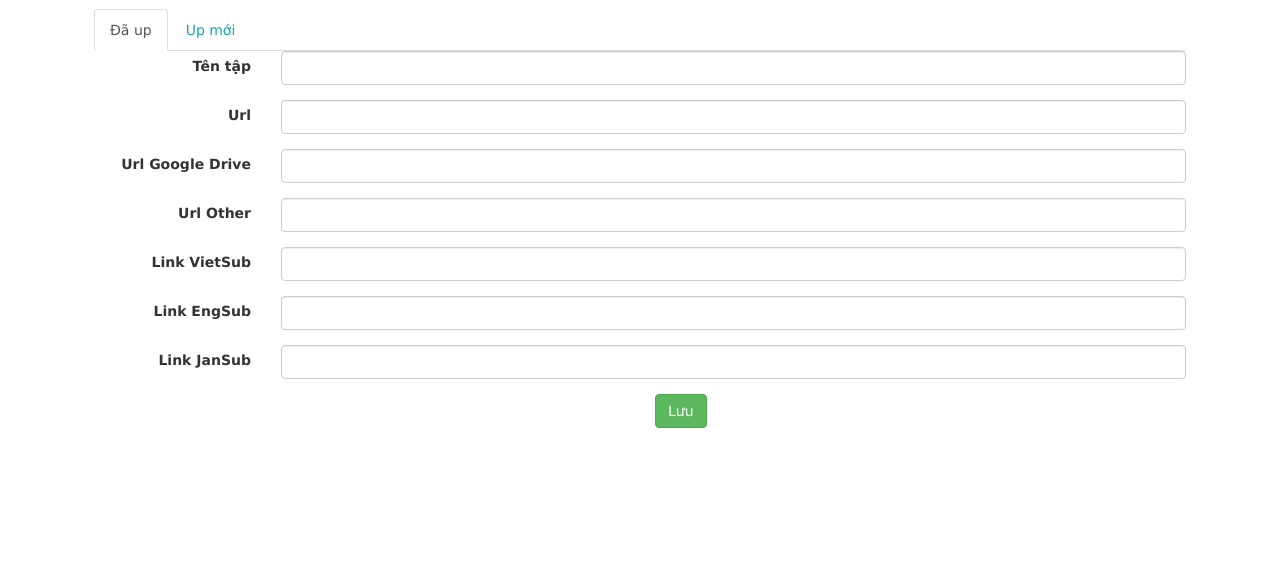
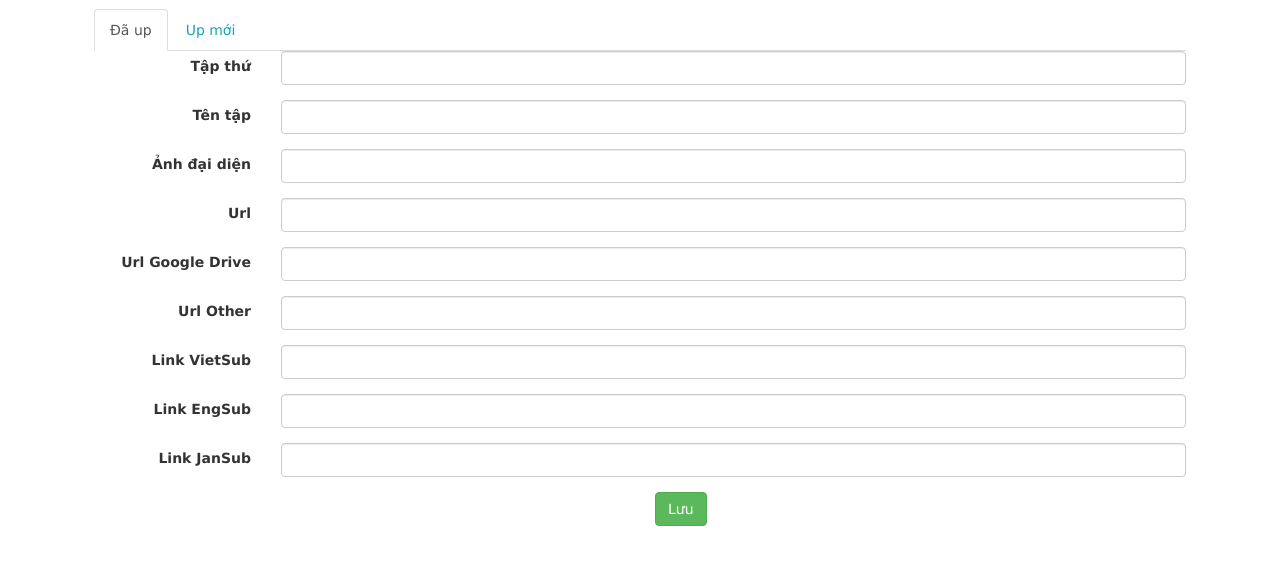
Before and after one commit to nguyensondev/haygheta, a website: page app/view/add_episodes.pug in a window 1280 px wide. Shown: the part 53-618 px from the top of the page. Drawn offline with nearby package versions, Linux system fonts and the light colour scheme; files that its build step writes are made by us from their sources.

Commit message:
change epispdes

```diff
--- a/app/controller/movie.js
+++ b/app/controller/movie.js
@@ -526,7 +526,11 @@ exports.save_episodes_new = function (req, res) {
     // let temp = _episodes.url.replace(/\s/g, '')
     // let array = temp.toString().split(',')
     // _episodes["url"] = array
+    let name = remove_unicode(_episodes.name.replace(new RegExp(" ", 'g'), "-"))
+    let episodeName = remove_unicode(_episodes.episodeName.replace(new RegExp(" ", 'g'), "-"))
+    _episodes.episodeNameNon = (name + "-" + episodeName).replace(/\s/g, "_")
     let episodes = new episodesModel(_episodes);
+
     request(episodes.url, function (err, ress, body)
     {
         //  Sử dụng cheerio.load để lấy dữ liệu trả về
--- a/app/view/add_episodes.pug
+++ b/app/view/add_episodes.pug
@@ -17,12 +17,26 @@ block content
                 form.form-horizontal(method="post", action="/admin/save_episodes")
                     input(type="hidden", name="episodes[movieID]", value=id)
                     .form-group
-                        label.col-sm-2.control-label(for="inputTitle") Tên tập
+                        label.col-sm-2.control-label(for="inputTitle") Tập thứ
                         .col-sm-10
                             if _episodes !== undefined
                                 input#inputTitle.form-control(type="text", name="episodes[name]", value=_episodes.name)
                             else
                                 input#inputTitle.form-control(type="text", name="episodes[name]", value="")
+                    .form-group
+                        label.col-sm-2.control-label(for="inputTitle") Tên tập
+                        .col-sm-10
+                            if _episodes !== undefined
+                                input#inputTitle.form-control(type="text", name="episodes[episodeName]", value=_episodes.episodeName)
+                            else
+                                input#inputTitle.form-control(type="text", name="episodes[episodeName]", value="")
+                    .form-group
+                        label.col-sm-2.control-label(for="inputTitle") Ảnh đại diện
+                        .col-sm-10
+                            if _episodes !== undefined
+                                input#inputTitle.form-control(type="text", name="episodes[urlThumnail]", value=_episodes.urlThumnail)
+                            else
+                                input#inputTitle.form-control(type="text", name="episodes[urlThumnail]", value="")
 
                     .form-group
                         label.col-sm-2.control-label(for="inputSummary") Url
```
